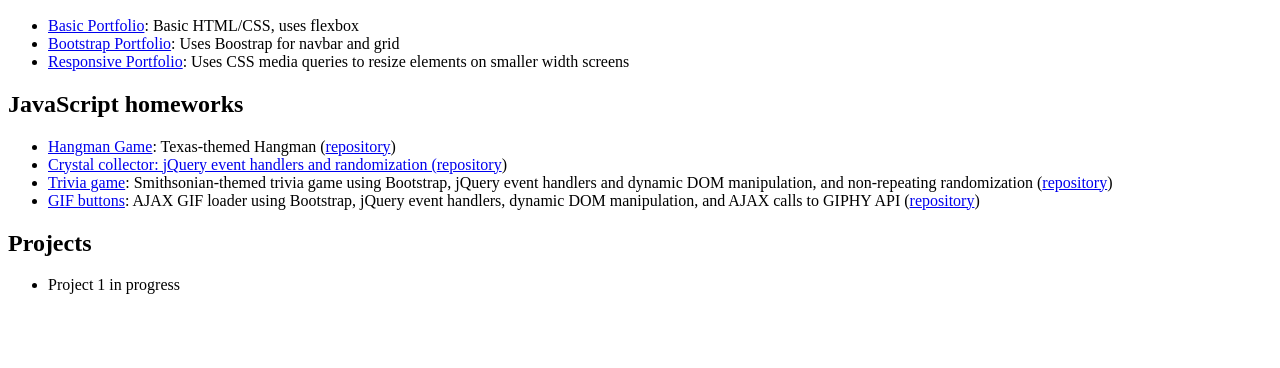
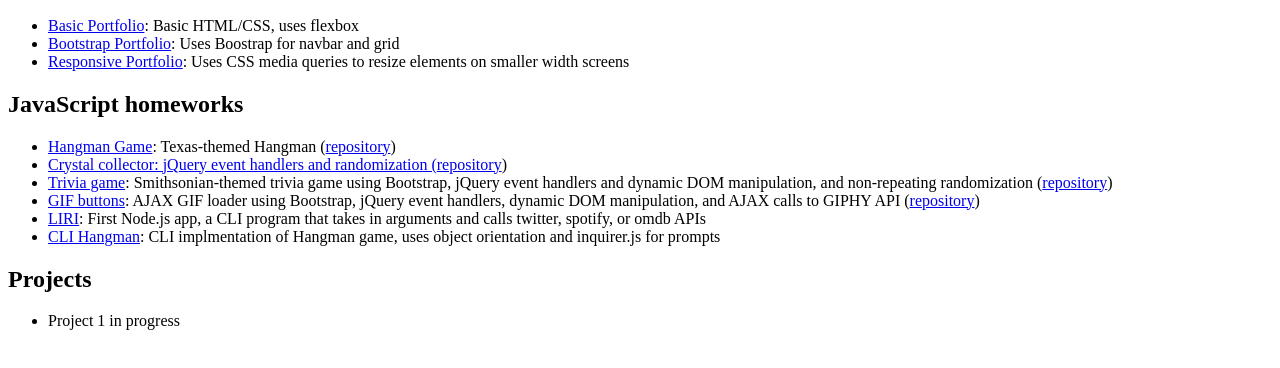
Before and after one commit to cslin82/cslin82.github.io, a plain HTML site: page index.html in a window 1280 px wide. Shown: the part 110-478 px from the top of the page. Drawn offline with Linux system fonts and the light colour scheme.

Commit message:
Add newer JS homeworks

```diff
--- a/index.html
+++ b/index.html
@@ -20,6 +20,8 @@
         <li><a href="/week-4-game/">Crystal collector: jQuery event handlers and randomization (<a href="https://github.com/cslin82/week-4-game">repository</a>)</li>
         <li><a href="/TriviaGame/">Trivia game</a>: Smithsonian-themed trivia game using Bootstrap, jQuery event handlers and dynamic DOM manipulation, and non-repeating randomization (<a href="https://github.com/cslin82/TriviaGame">repository</a>)</li>
         <li><a href="/GifTastic/">GIF buttons</a>: AJAX GIF loader using Bootstrap, jQuery event handlers, dynamic DOM manipulation, and AJAX calls to GIPHY API (<a href="https://github.com/cslin82/GifTastic">repository</a>)</li>
+        <li><a href="https://github.com/cslin82/liri-node-app">LIRI</a>: First Node.js app, a CLI program that takes in arguments and calls twitter, spotify, or omdb APIs</li>
+        <li><a href="https://github.com/cslin82/constructor-word-guess">CLI Hangman</a>: CLI implmentation of Hangman game, uses object orientation and inquirer.js for prompts</li>
 
     </ul>
     <h2>Projects</h2>
```
